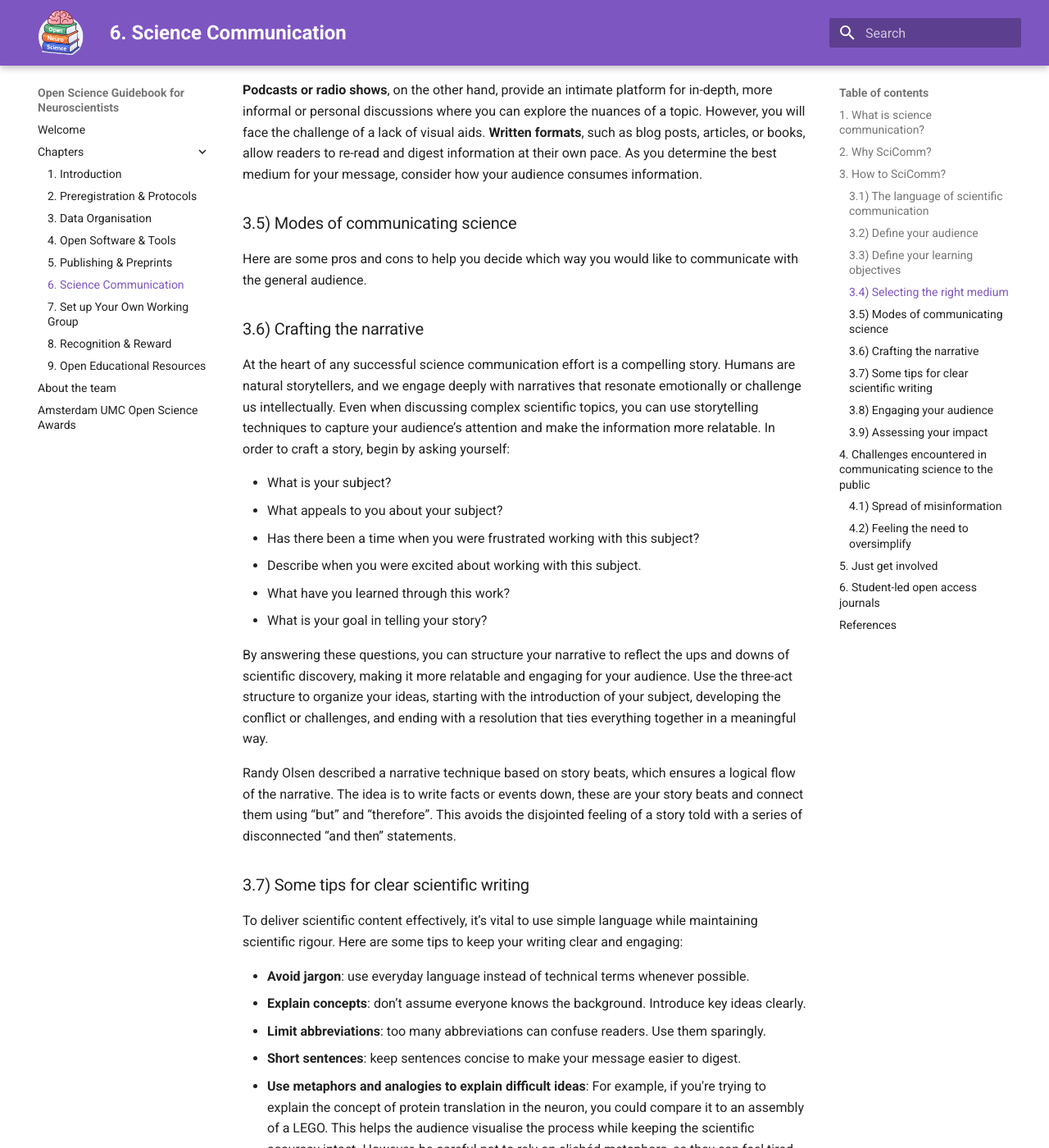
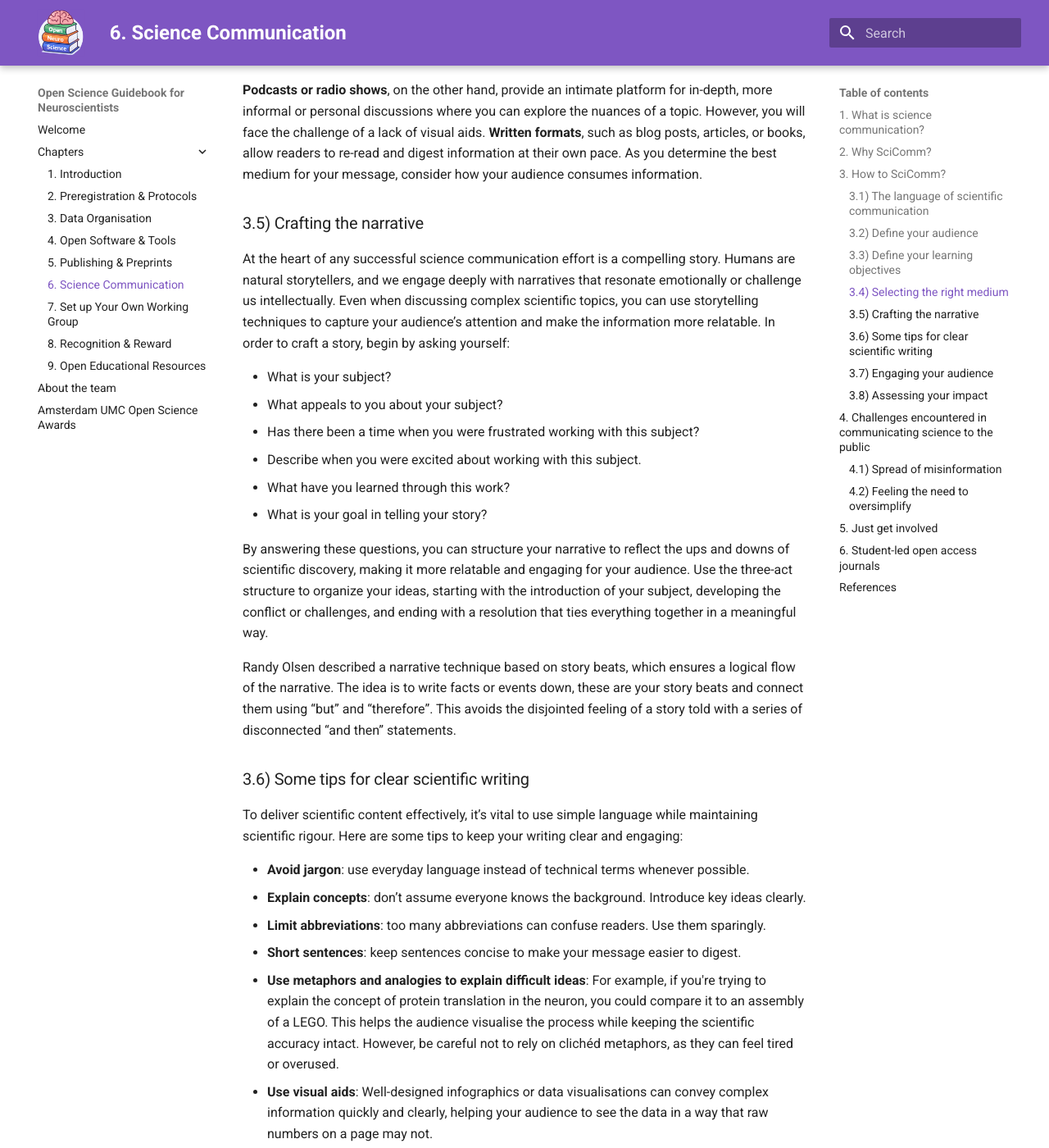
Before and after one commit to ANW-Open-Science/Open-Science-Guidebook-for-Neuroscientists, an MkDocs documentation site: the page built from docs/tabs/6-communication.md, in a window 1280 px wide and 1400 px high, scrolled down 3697 px. Shown: the whole window at 82% size. Built offline with MkDocs 1.6.1 and Material for MkDocs 9.7.7, drawn with Linux system fonts in a browser that asks for light colours; some of the changed text lies outside the part shown.

Commit message:
Update 6-communication.md

```diff
--- a/docs/tabs/6-communication.md
+++ b/docs/tabs/6-communication.md
@@ -51,10 +51,7 @@ Different platforms offer different opportunities for reaching people. Blogs, ne
 
 **Podcasts or radio shows**, on the other hand, provide an intimate platform for in-depth, more informal or personal discussions where you can explore the nuances of a topic. However, you will face the challenge of a lack of visual aids. **Written formats**, such as blog posts, articles, or books, allow readers to re-read and digest information at their own pace. As you determine the best medium for your message, consider how your audience consumes information.
 
-### 3.5) Modes of communicating science
-Here are some pros and cons to help you decide which way you would like to communicate with the general audience.
-
-### 3.6) Crafting the narrative
+### 3.5) Crafting the narrative
 At the heart of any successful science communication effort is a compelling story. Humans are natural storytellers, and we engage deeply with narratives that resonate emotionally or challenge us intellectually. Even when discussing complex scientific topics, you can use storytelling techniques to capture your audience’s attention and make the information more relatable. In order to craft a story, begin by asking yourself:
 
 - What is your subject?
@@ -68,7 +65,7 @@ By answering these questions, you can structure your narrative to reflect the up
 
 Randy Olsen described a narrative technique based on story beats, which ensures a logical flow of the narrative. The idea is to write facts or events down, these are your story beats and connect them using “but” and “therefore”. This avoids the disjointed feeling of a story told with a series of disconnected “and then” statements.
 
-### 3.7) Some tips for clear scientific writing
+### 3.6) Some tips for clear scientific writing
 To deliver scientific content effectively, it’s vital to use simple language while maintaining scientific rigour. Here are some tips to keep your writing clear and engaging:
 
 - **Avoid jargon**: use everyday language instead of technical terms whenever possible.
@@ -80,14 +77,14 @@ To deliver scientific content effectively, it’s vital to use simple language w
 
 By focusing on clarity and accessibility, we can break down barriers and foster a more inclusive scientific community.
 
-### 3.8) Engaging your audience
+### 3.7) Engaging your audience
 One of the most effective ways to engage people in science is to inspire curiosity. Instead of overwhelming your audience with facts, aim to pique their interest by offering just enough information to leave them wanting more. For example, you might introduce a scientific concept and then pose an intriguing question that invites the audience to explore further on their own.
 
 Asking questions is also a powerful tool when communicating with people who may be skeptical or hesitant about science. Instead of directly confronting misinformation or disbelief, try engaging your audience in a dialogue. By posing thoughtful questions, you encourage them to think critically and consider new perspectives. This approach is especially effective when addressing contentious topics like climate change or vaccine hesitancy.
 
 In addition, humour can be a valuable asset in SciComm. When used appropriately, humour makes learning more enjoyable and can help maintain the audience’s attention. A well-placed joke or lighthearted comment can make even the driest topics feel more approachable, but it’s important to strike a balance between being informative and entertaining.
 
-### 3.9) Assessing your impact
+### 3.8) Assessing your impact
 Finally, effective SciComm involves not just delivering your message but also evaluating whether it was received and understood as intended. To do this, reflect on three key questions:
 
 1. What did I want to communicate?
```
